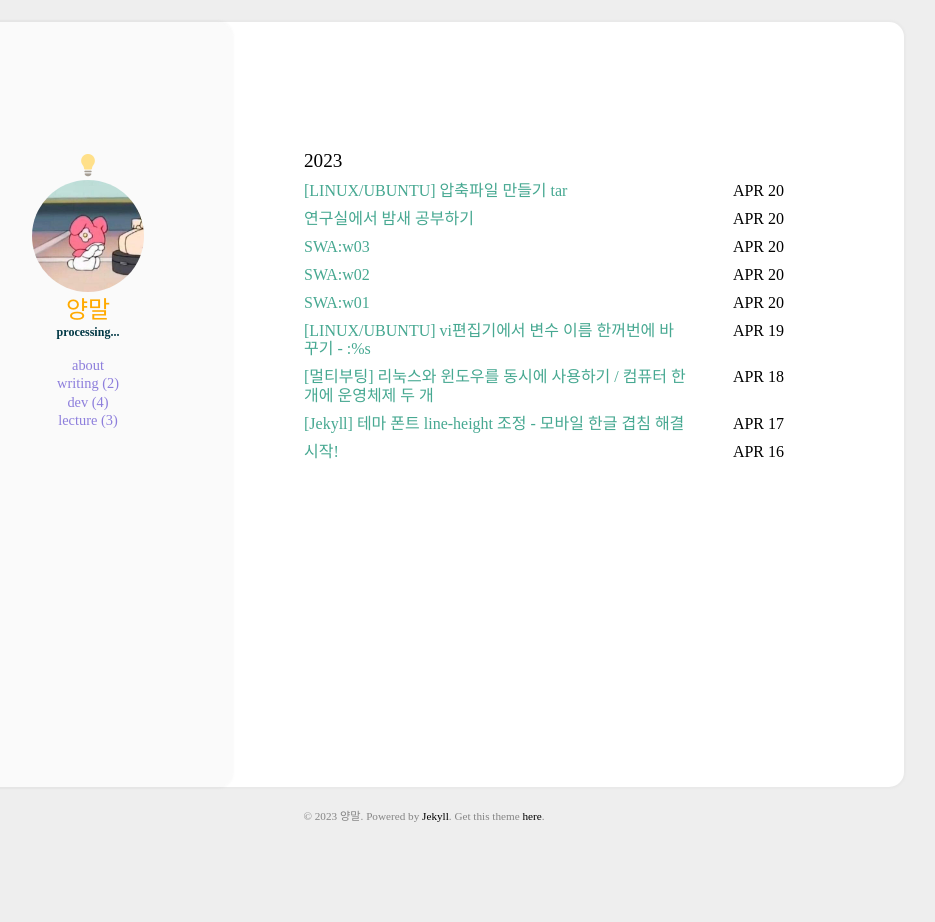
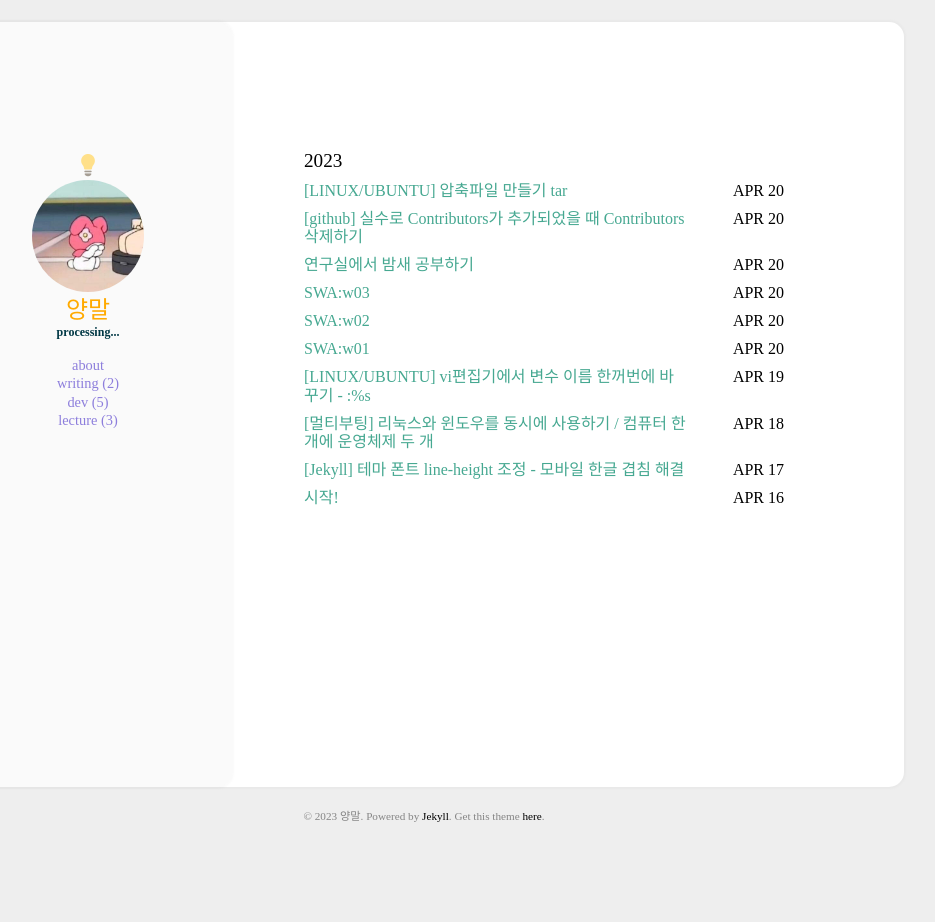
Before and after one commit to ywonchae1/ywonchae1.github.io, a Jekyll site: the page built from index.html, in a window 1280 px wide. Shown: the whole page, without its empty margins (216-1151 px from the left). Built offline with Jekyll 4.4.1, drawn with Linux system fonts in a browser that asks for light colours; some web fonts are replaced.

Commit message:
new post

````diff
--- /dev/null
+++ b/_posts/2023-04-20-contributors.md
@@ -0,0 +1,32 @@
+---
+layout: post
+title: "[github] 실수로 Contributors가 추가되었을 때 Contributors 삭제하기"
+categories: [dev]
+---
+
+## Contributors에 다른 사용자 삭제하기
+
+공용 컴퓨터를 쓰다가 실수로 다른 사람의 계정으로 내 블로그 리포지토리에 push를 해버렸다.
+
+```
+git config --global user.name [사용자이름]
+git config --global user.email [사용자이메일]
+```
+
+이걸로 분명 변경했는데 다른 사람의 계정이 add 했다고 뜨고 있었다..
+
+**하지만 그렇다고 리포지토리를 삭제하면 잔디가 다 날아간다**
+
+## 해결방법
+
+생각보다 단순하다!
+
+리포지토리 이름을 다른 거로 바꾸었다가 다시 원래대로 돌리면 된다.
+
+<p align="central">
+	<img src="../attachment/230420/rename.png">
+</p>
+
+<p align="central">
+	<img src="../attachment/230420/contributor.png">
+</p>
````
Also changed, not shown: _posts/2023-04-20-all_night.md (+1 -1 lines), attachment/230420/contributor.png (added), attachment/230420/rename.png (added).
